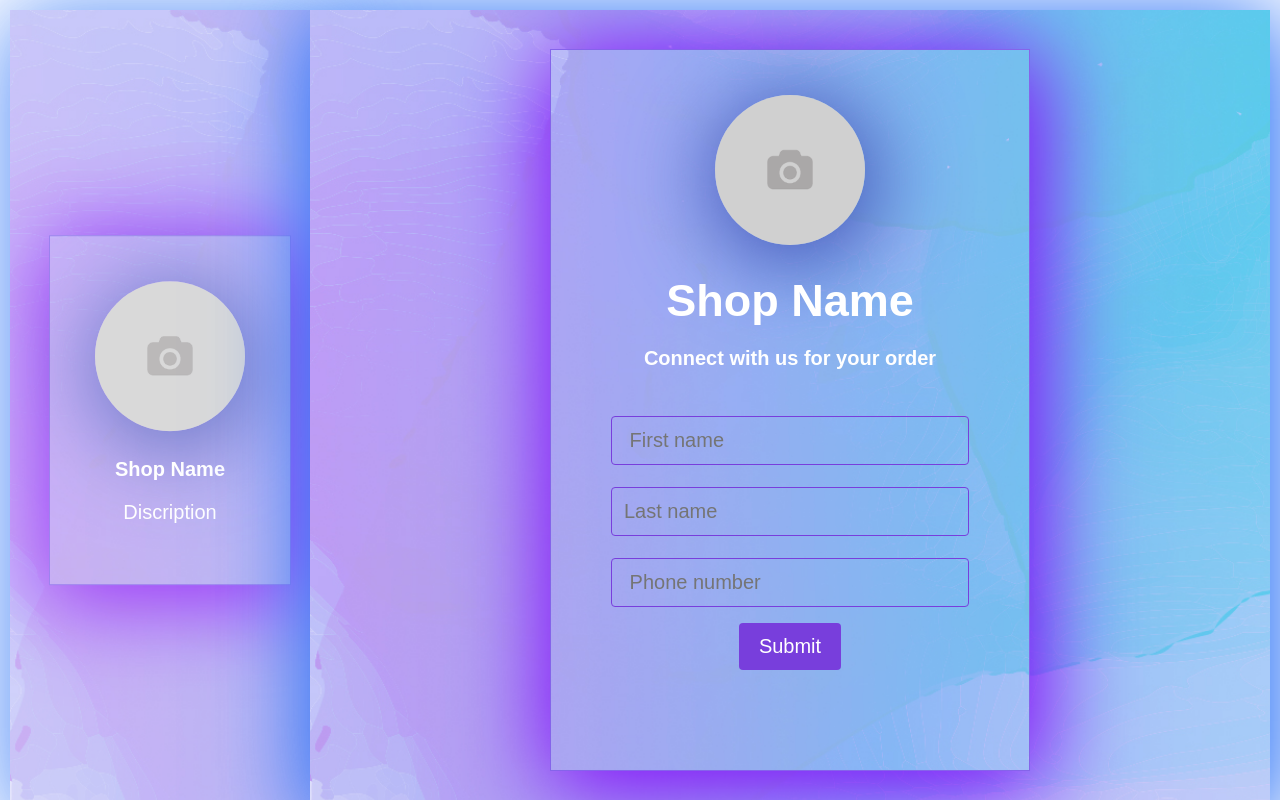
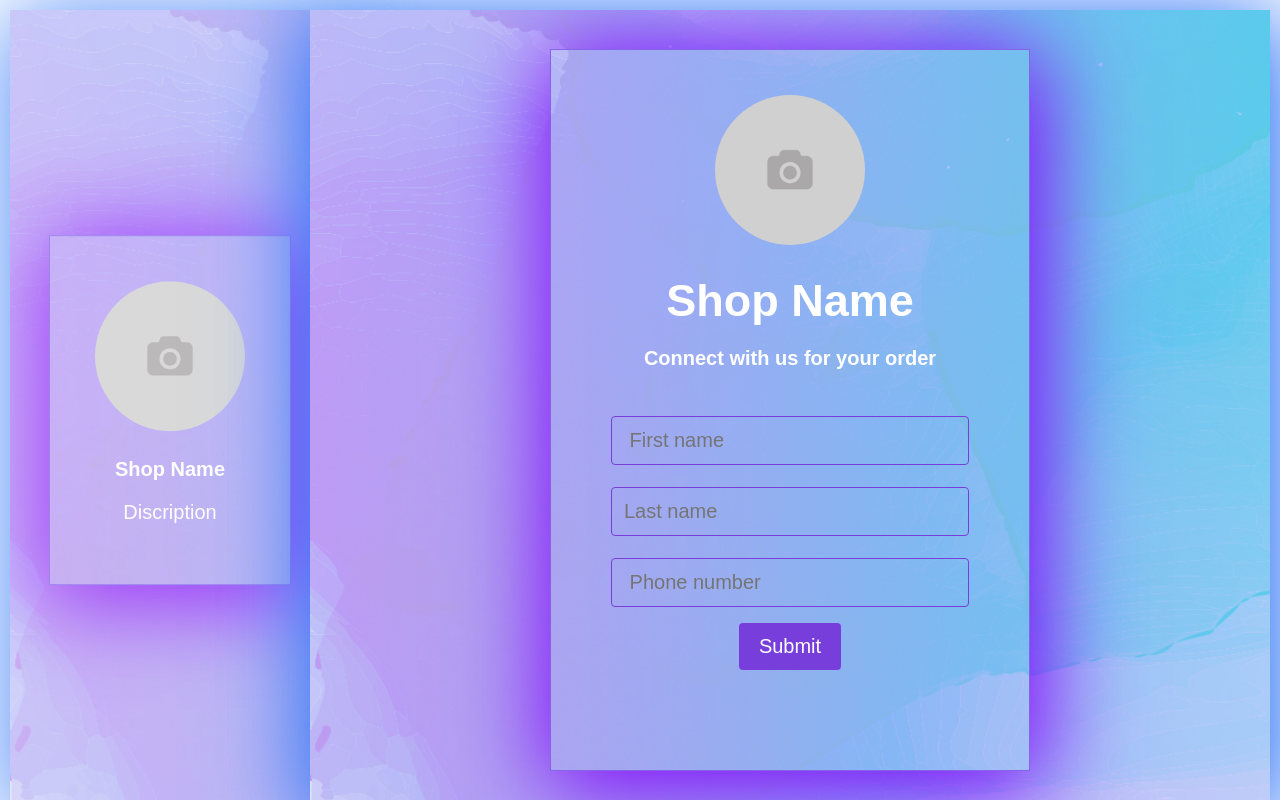
Before and after one commit to Anuragmourya975/Final-form-, a plain HTML site: page index.html in a window 1280 px wide. Drawn offline with Linux system fonts and the light colour scheme.

Commit message:
Update index.html

```diff
--- a/index.html
+++ b/index.html
@@ -55,7 +55,7 @@ body {
 .centered img {
     width: 150px;
     border-radius: 50%;
-    box-shadow: 5px 10px 88px 8px #3F51B5;
+
     margin: 5px;
 }
 body {font-family: Arial, Helvetica, sans-serif;}
```
